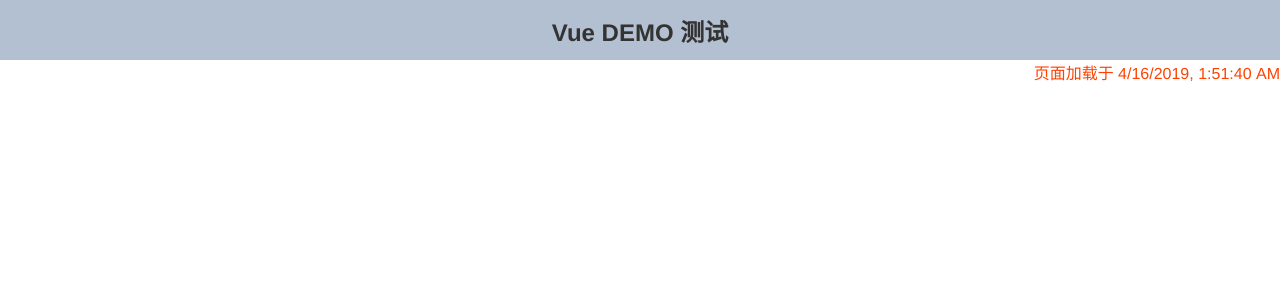
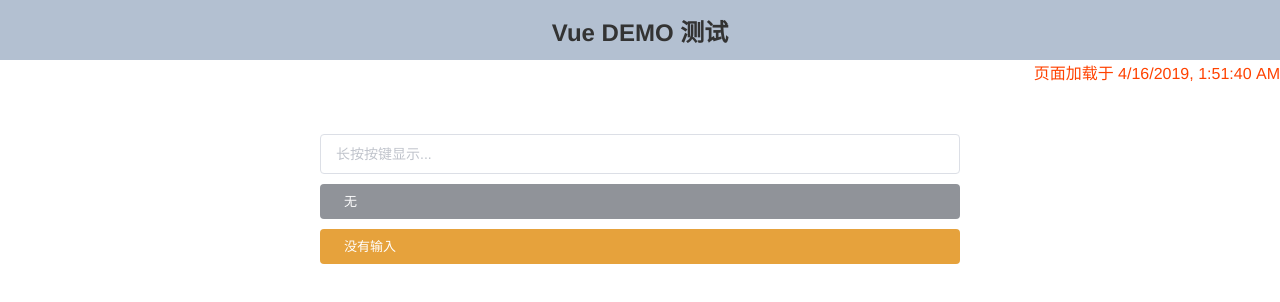
Before and after one commit to chengheai/daily-vue-demo, a Vue app: page /#/keycode in a window 1280 px wide. Shown: the top 302 px of the page. Built offline with nearby package versions, Linux system fonts and the light colour scheme; sample sign-in values are in the browser's storage.

Commit message:
add keyboard code

```diff
--- a/src/components/Dashboard.vue
+++ b/src/components/Dashboard.vue
@@ -128,6 +128,11 @@
         <el-button type="danger">nextTick</el-button>
       </router-link>
     </el-col>
+    <el-col :xs="12" :sm="6" :md="6" :lg="3" :xl="2">
+      <router-link to="/keycode" tag="li">
+        <el-button type="danger">KeyCodes</el-button>
+      </router-link>
+    </el-col>
   </div>
 </template>
 
--- /dev/null
+++ b/src/components/KeyCodes.vue
@@ -0,0 +1,66 @@
+<template>
+  <div class="s1">
+    <el-row>
+      <el-col :xs="24" :sm="24" :md="12" :lg="12" :xl="12">
+        <div class="grid-content bg-purple">
+          <el-input
+            v-model="text"
+            placeholder="长按按键显示..."
+            @keydown.native="noNumbers($event)"
+            @keyup.native="clear"
+            style="margin-bottom: 10px;"
+          ></el-input>
+          <el-alert
+            :title="keynum || '无'"
+            :closable="false"
+            type="info"
+            effect="dark"
+            style="margin-bottom: 10px;"
+          ></el-alert>
+          <el-alert :title="keyText || '没有输入'" :closable="false" type="warning" effect="dark"></el-alert>
+        </div>
+      </el-col>
+    </el-row>
+  </div>
+</template>
+
+<script>
+export default {
+  data() {
+    return {
+      text: '',
+      keynum: '',
+      keyText: ''
+    };
+  },
+  methods: {
+    noNumbers(e) {
+      this.text = '';
+      this.keynum = '';
+      this.keyText = '';
+      console.log(e);
+      this.keynum = `keyCode： ${e.keyCode.toString()}`;
+      this.keyText = `keyName：${e.code.toString()}`
+    },
+    clear() {
+      setTimeout(() => {
+        this.text = '';
+        this.keynum = '';
+        this.keyText = '';
+      }, 1000);
+    }
+  }
+};
+</script>
+
+<style lang="less" scoped>
+.s1{
+  height: calc(100vh - 60px);
+}
+.el-row {
+  margin-top: 50px;
+  display: flex;
+  justify-content: center;
+  align-items: center;
+}
+</style>
--- a/src/router/index.js
+++ b/src/router/index.js
@@ -25,6 +25,7 @@
 import Axios from '@/components/Axios'
 import Heart from '@/components/Heart'
 import Fullcalendar from '@/components/Fullcalendar';
+import KeyCodes from '@/components/KeyCodes';
 import nextTick from '@/components/nextTick';
 /* eslint-disable */
 Vue.use(Router)
@@ -165,6 +166,11 @@
       name: 'nextTick',
       component: nextTick,
     },
+    {
+      path: '/keycode',
+      name: 'keycode',
+      component: KeyCodes,
+    }
   ],
   scrollBehavior(to, from, savedPosition) {
     console.log(savedPosition);
--- /dev/null
+++ b/vue.config.js
@@ -0,0 +1,6 @@
+import Vue from 'vue';
+Vue.config = {
+  keyCodes: {
+    f1: 112
+  },
+};
```
Also changed, not shown: src/data/keycode.js (added, +149 -0 lines), 9 other files (tests, documents, lock files or other folders).
